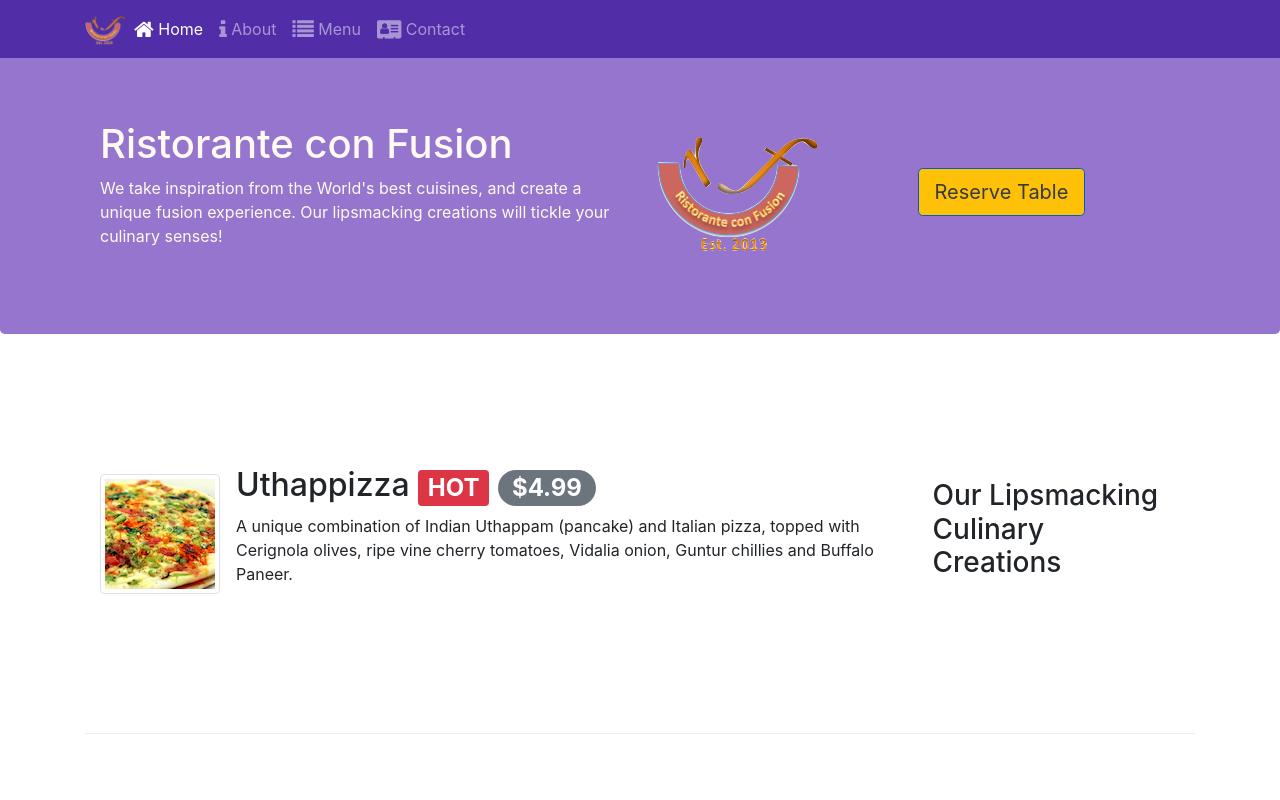
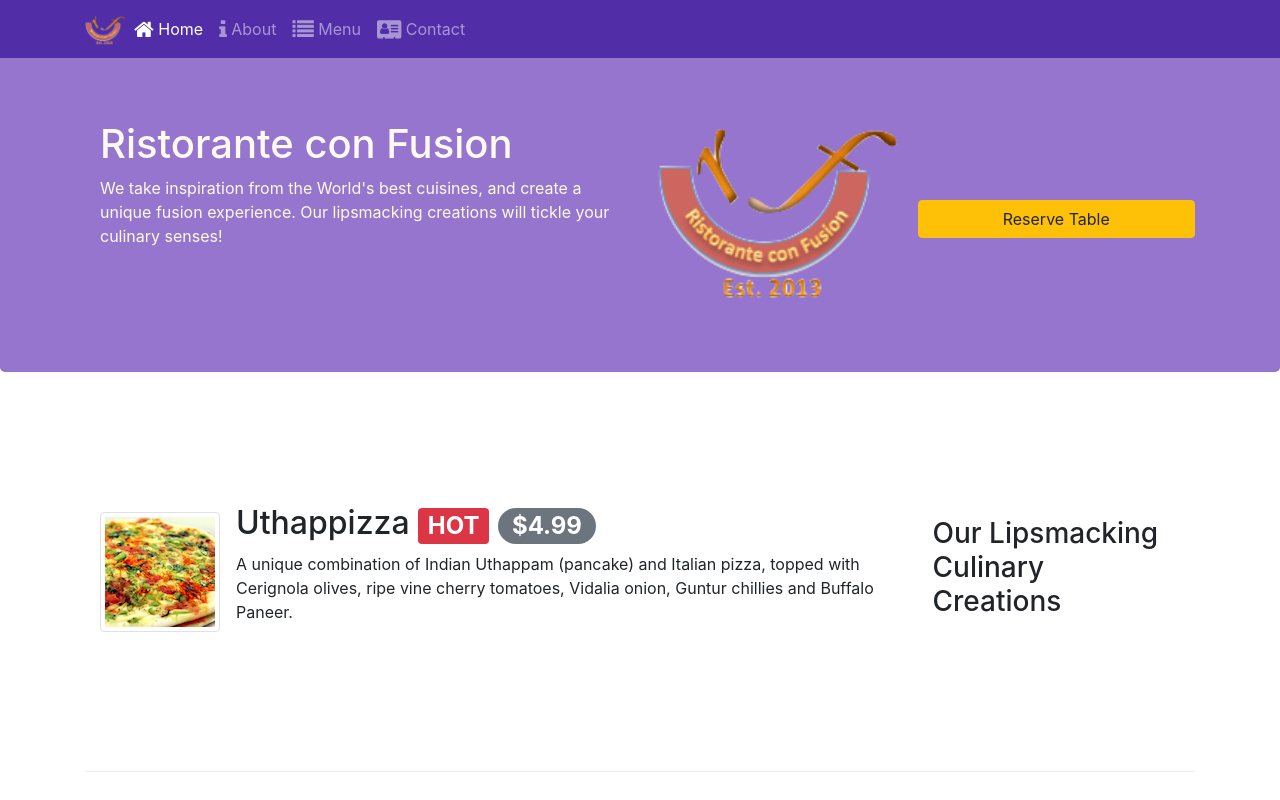
Before and after one commit to Bkpanther/Intro-to-bootstrap4, a website: page index.html in a window 1280 px wide. Shown: the top 800 px of the page. Drawn offline with nearby package versions, Linux system fonts and the light colour scheme.

Commit message:
corrected task 3 assig 2 size corrected and link added via id

```diff
--- a/index.html
+++ b/index.html
@@ -43,12 +43,11 @@
                     <h1>Ristorante con Fusion</h1>
                     <p>We take inspiration from the World's best cuisines, and create a unique fusion experience. Our lipsmacking creations will tickle your culinary senses!</p>
                 </div>
-                <div class="col-12 col-sm-3 align-self-center">
-                    <img src="img/logo.png" class="img-fluid">
-                </div>
-                <div class="form-group row">
-                    <div class="col-12 col-sm-3">
-                        <a href="#tablereserve" class="btn btn-primary bg-warning text-dark mt-5 btn-lg active" role="button" aria-pressed="true">Reserve Table</a>
+                <div class="col-12 col-sm">
+
+                    <div class="row justify-content-center">
+                        <img class="col-8 col-sm-6 align-self-center img-fluid" src="img/logo.png">
+                         <a href="#tablereserve" class="col-12 col-sm-6 align-self-center btn btn-warning mt-3">Reserve Table</a>
                     </div>
                 </div>
             </div>
@@ -124,8 +123,7 @@
                 <div class="card">
                     <h3 class="card-header bg-warning text-white">Reserve a Table</h3>
                     <div class="card-body">
-                        <a name="tablereserve"></a>
-                                <form>
+                                <form id="tablereserve">
                                     <div class="form-group row">
                                         <label class="col-12 col-md-4  col-form-label">Number of Guests</label>
                                         <div class="col-12 col-md-8">
```
